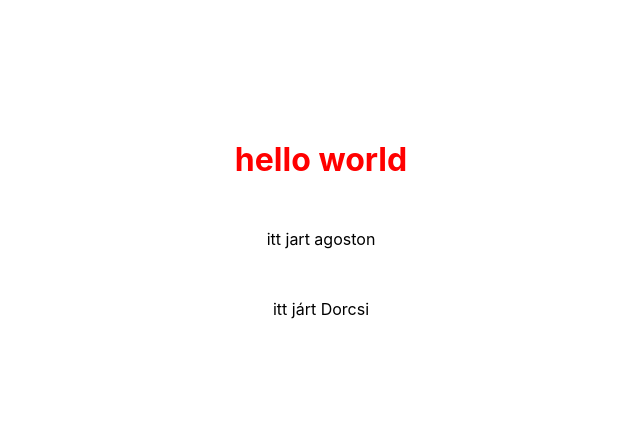
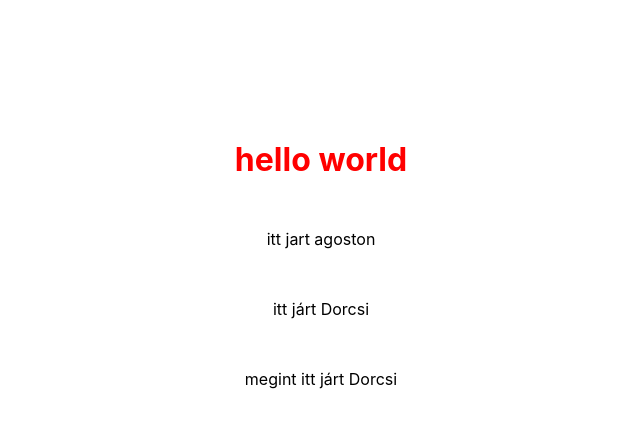
Before and after one commit to agolautner/fs-git-workshop, a JavaScript app: page / in a window 1280 px wide. Shown: the top 428 px of the page, without its empty margins (319-959 px from the left). Built offline with nearby package versions, Linux system fonts and the light colour scheme; the HTML template or start-up script is replaced by a standard one.

Commit message:
added a new p

```diff
--- a/src/App.js
+++ b/src/App.js
@@ -6,6 +6,7 @@ function App() {
       <h1>hello world</h1>
       <p>itt jart agoston</p>
       <p>itt járt Dorcsi</p>
+      <p>megint itt járt Dorcsi</p>
     </div>
   );
 }
```
